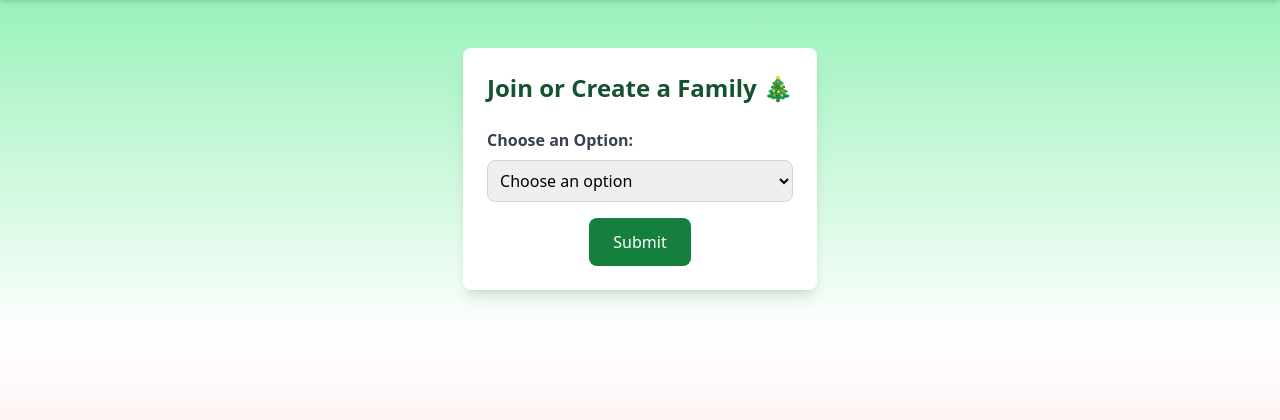
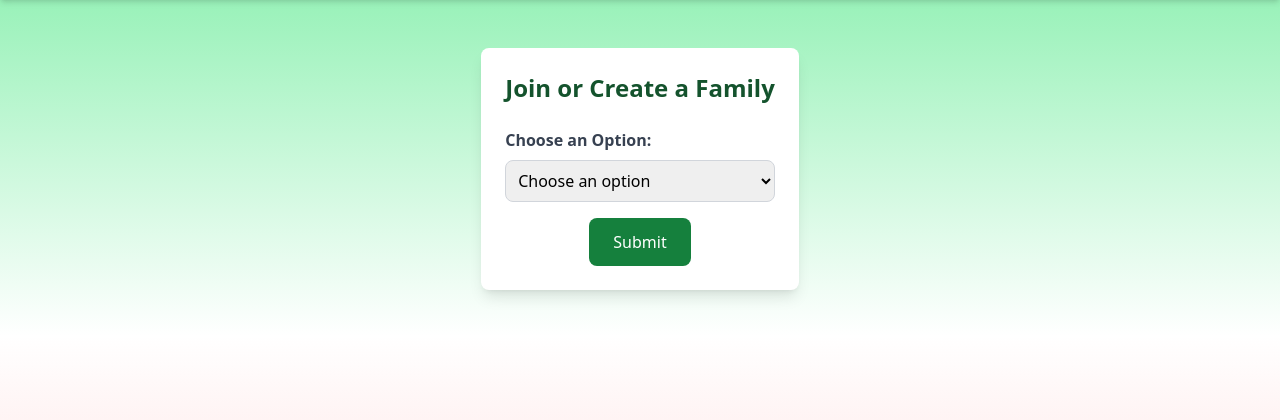
Before and after one commit to Coolman4128/giftmanager, a Django app: page /family/ in a window 1280 px wide. Shown: the part 64-484 px from the top of the page. Run offline with Django 5.2, Linux system fonts and the light colour scheme; the visitor is signed in with stand-in values (Sample User, id 1); data that the repository does not hold is empty; some libraries are stand-ins or nearby versions.

Commit message:
Update join_family.html

```diff
--- a/templates/join_family.html
+++ b/templates/join_family.html
@@ -1,10 +1,10 @@
 {% extends "base.html" %}
 
-{% block title %}Join or Create Family{% endblock %}
+{% block title %}Gift Manager{% endblock %}
 
 {% block content %}
 <div class="max-w-md mx-auto bg-white shadow-lg rounded-lg p-6">
-  <h1 class="text-2xl font-bold text-green-900 text-center mb-6">Join or Create a Family 🎄</h1>
+  <h1 class="text-2xl font-bold text-green-900 text-center mb-6">Join or Create a Family</h1>
 
   {% if error %}
     <div class="bg-red-100 text-red-700 p-4 rounded-lg mb-4">
```
